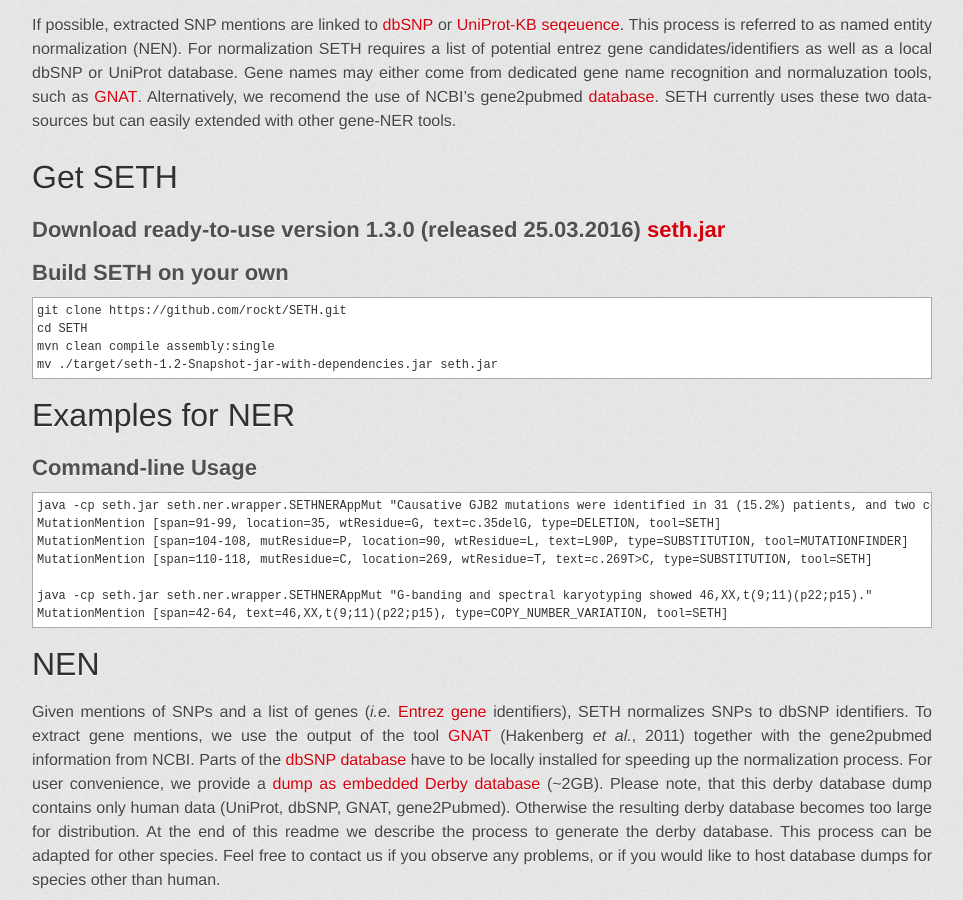
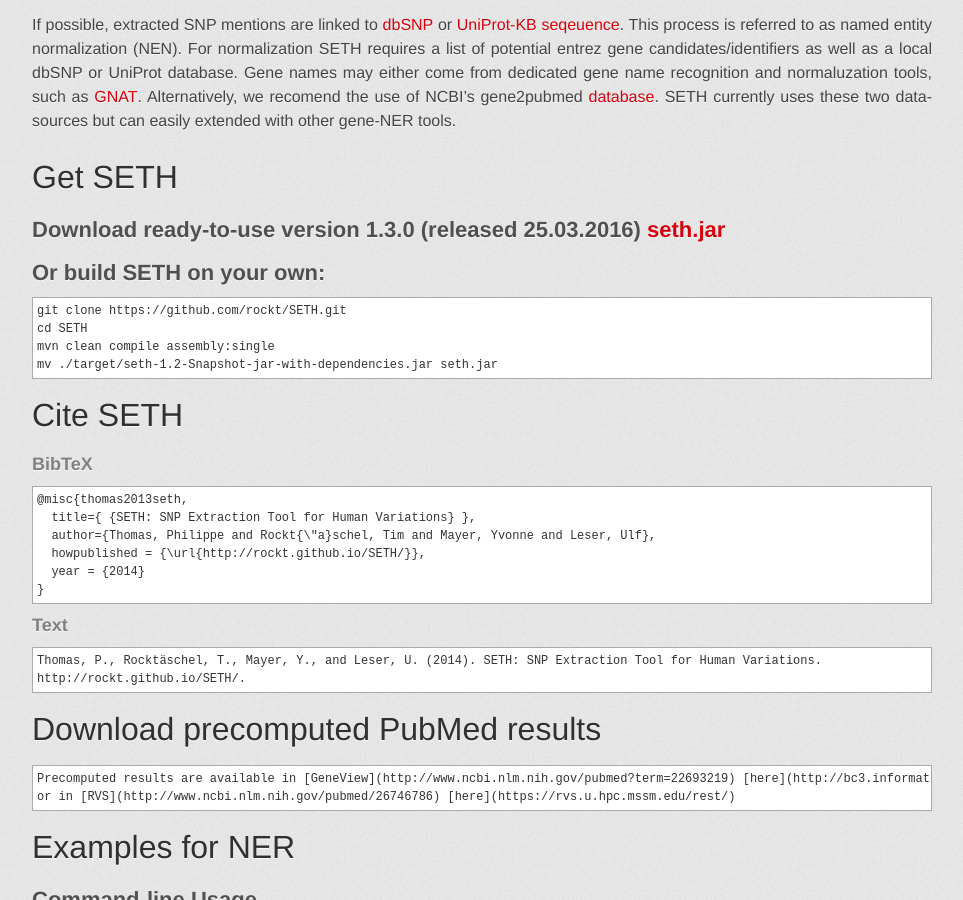
Before and after one commit to rockt/SETH, a Jekyll site: the page built from index.md, in a window 1280 px wide and 900 px high, scrolled down 1169 px. Shown: the whole window, without its empty margins (158-1121 px from the left). Built offline with Jekyll 4.4.1, drawn with Linux system fonts in a browser that asks for light colours; some web fonts are replaced; some of the changed text lies outside the part shown.

Commit message:
Update index.md

```diff
--- a/index.md
+++ b/index.md
@@ -31,11 +31,30 @@
 
 ## Download ready-to-use version 1.3.0 (released 25.03.2016) [seth.jar](https://github.com/rockt/SETH/releases/tag/1.3)
 
-## Build SETH on your own
+## Or build SETH on your own:
 	git clone https://github.com/rockt/SETH.git
 	cd SETH
 	mvn clean compile assembly:single
 	mv ./target/seth-1.2-Snapshot-jar-with-dependencies.jar seth.jar
+
+# Cite SETH
+
+### BibTeX
+	@misc{thomas2013seth,
+	  title={ {SETH: SNP Extraction Tool for Human Variations} },
+	  author={Thomas, Philippe and Rockt{\"a}schel, Tim and Mayer, Yvonne and Leser, Ulf},
+	  howpublished = {\url{http://rockt.github.io/SETH/}},
+	  year = {2014}
+	}
+
+### Text
+	Thomas, P., Rocktäschel, T., Mayer, Y., and Leser, U. (2014). SETH: SNP Extraction Tool for Human Variations.
+	http://rockt.github.io/SETH/.
+
+# Download precomputed PubMed results
+
+	Precomputed results are available in [GeneView](http://www.ncbi.nlm.nih.gov/pubmed?term=22693219) [here](http://bc3.informatik.hu-berlin.de/annotations/mutations.tsv.gz)
+	or in [RVS](http://www.ncbi.nlm.nih.gov/pubmed/26746786) [here](https://rvs.u.hpc.mssm.edu/rest/)
 
 # Examples for NER
 
```
Also changed, not shown: other parts of index.md (+0 -12 lines).
